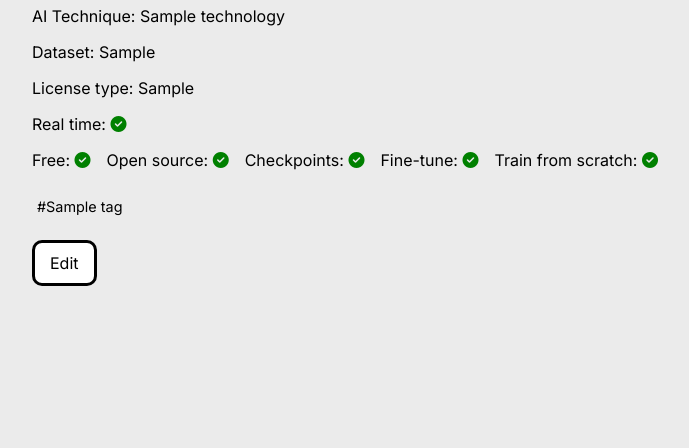
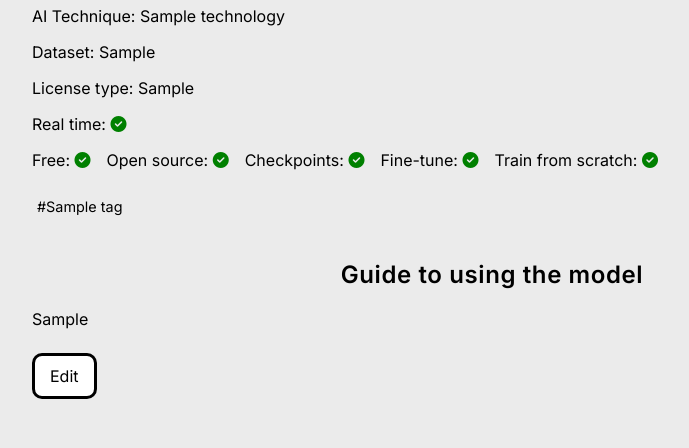
Before and after one commit to Music-RAI/model-explorer, a Django app: template genmodels/templates/genmodels/detail.html in a window 1280 px wide. Shown: the part 352-800 px from the top of the page, without its empty margins (148-837 px from the left). Run offline with Django 4.2, Linux system fonts and the light colour scheme; the template is opened without the code that fills it: values that come from a table or form of the project are taken from there, others are empty; tables that the repository leaves empty hold one stand-in row (values such as "Sample post"); some libraries are stand-ins or nearby versions.

Commit message:
Allow adding guides to using models in Markdown format

```diff
--- a/genmodels/forms.py
+++ b/genmodels/forms.py
@@ -27,6 +27,7 @@ class MLModelForm(BaseModeratedObjectForm):
             "can_finetune",
             "can_train_from_scratch",
             "tags",
+            "guide",
         ]
 
 class ContactForm(forms.Form):
--- a/genmodels/models.py
+++ b/genmodels/models.py
@@ -106,6 +106,8 @@ class MLModel(models.Model):
     )
     tags = models.ManyToManyField(Tag, blank=True)
 
+    guide = models.TextField(blank=True, help_text="This field renders Markdown")
+
     def __str__(self):
         return self.name
 
--- a/genmodels/templates/genmodels/detail.html
+++ b/genmodels/templates/genmodels/detail.html
@@ -8,6 +8,12 @@
     <div class="detail">
       {% include "genmodels/model_info.html" with model=model %}
     </div>
+    {% if model.guide %}
+      <div class="guide">
+        <h2>Guide to using the model</h2>
+        {{ model.guide|safe }}
+      </div>
+    {% endif %}
     <a class="button" href="edit/">Edit</a>
   </div>
 {% endblock content %}
--- a/genmodels/views.py
+++ b/genmodels/views.py
@@ -1,3 +1,4 @@
+import markdown
 from django.db.models import Count, Q
 from django.shortcuts import get_object_or_404, redirect, render
 
@@ -40,7 +41,10 @@ def add_model_success(request):
     return render(request, "genmodels/add_model_response.html")
 
 def detail(request, model_id):
+    md = markdown.Markdown(extensions=["fenced_code"])
+
     model = get_object_or_404(MLModel, identifier=model_id)
+    model.guide = md.convert(model.guide)
     return render(request, "genmodels/detail.html", {"model": model})
 
 def detail_edit(request, model_id):
--- a/static/genmodels/style.css
+++ b/static/genmodels/style.css
@@ -253,6 +253,13 @@ form textarea {
   background: #fff;
 }
 
+form .helptext {
+  position: absolute;
+  margin-top: 1.25em;
+  font-style: italic;
+  color: #4a4a4a;
+}
+
 .form-bottom {
   display: flex;
   justify-content: center;
```
Also changed, not shown: genmodels/static/genmodels/style.css (+7 -0 lines), genmodels/migrations/0010_mlmodel_guide.py (added), genmodels/migrations/0011_alter_mlmodel_guide.py (added).
